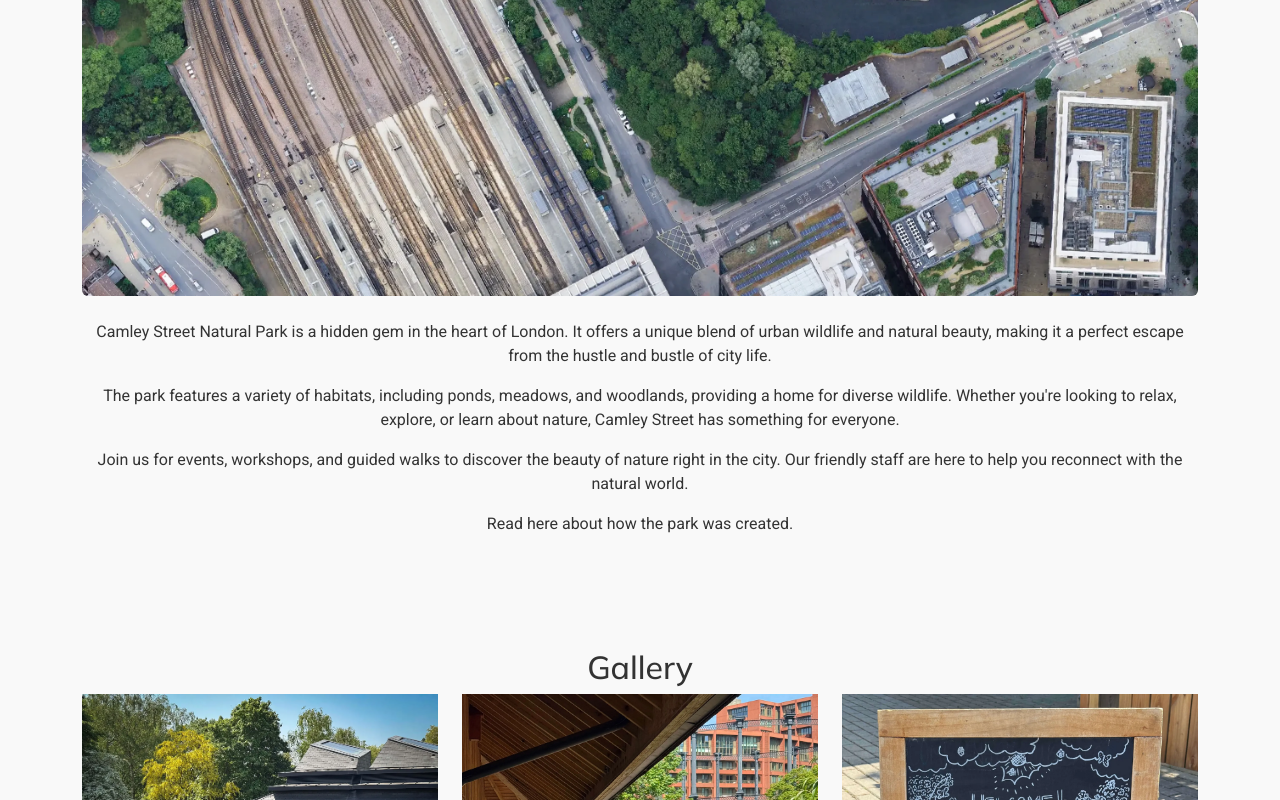
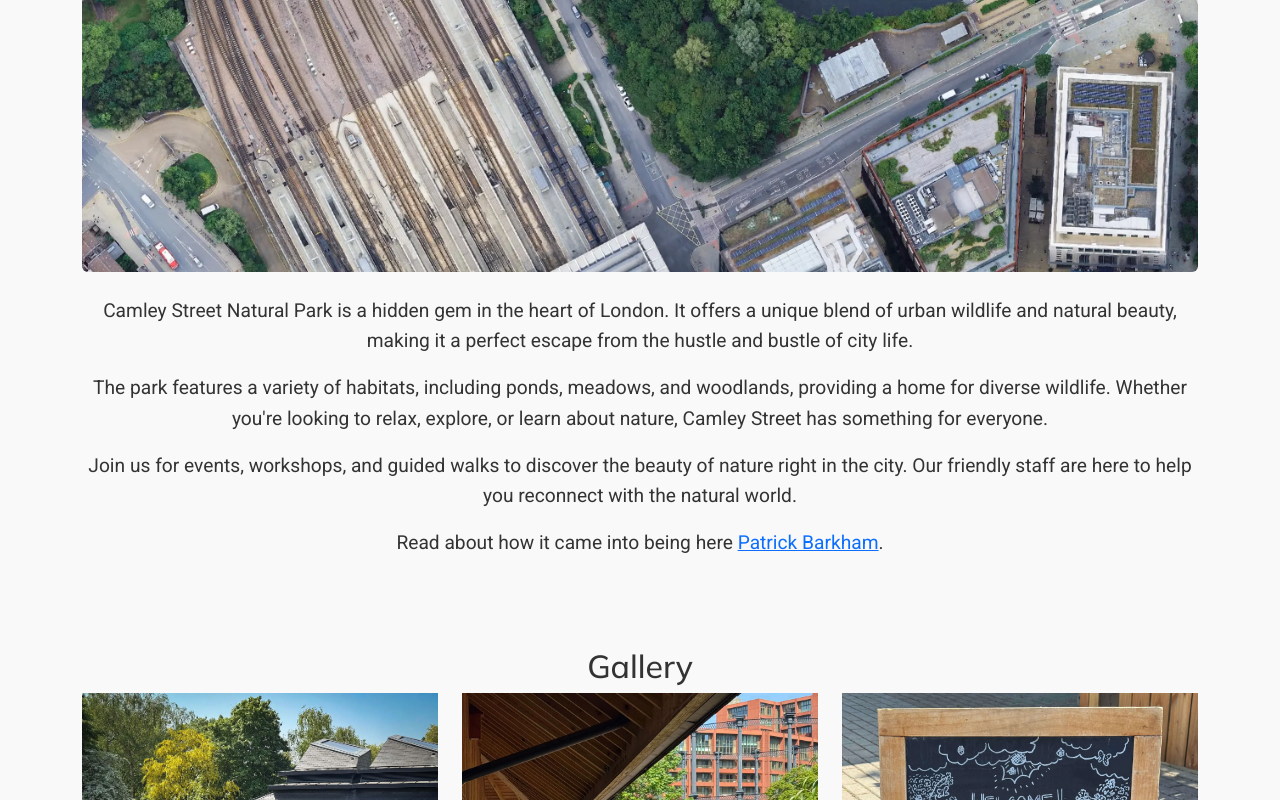
Before and after one commit to GavinKingcome/milestone-project1, a plain HTML site: page index.html in a window 1280 px wide. Shown: the part 1404-2204 px from the top of the page. Drawn offline with nearby package versions, Linux system fonts and the light colour scheme.

Commit message:
Increased the font size of the paragraphs in the about section

```diff
--- a/assets/css/styles.css
+++ b/assets/css/styles.css
@@ -13,6 +13,11 @@ h3 {
 
 p {
   font-family: "Roboto", sans-serif;
+}
+/* Target paragraphs in About section */
+#about p {
+  font-size: 1.2rem; /* Adjust the font size as needed */
+  line-height: 1.6; /* Optional: Improves readability */
 }
 html {
   scroll-behavior: smooth;
--- a/index.html
+++ b/index.html
@@ -81,7 +81,7 @@
     </div>
 
     <!-- Nav sections -->
-    <div id="about" class="container py-5">
+    <div id="about" class="container py-4">
       <h2 class="text-center mb-4">
         In the heart of King's Cross lies a small oasis
       </h2>
@@ -114,7 +114,14 @@
           reconnect with the natural world.
         </p>
         <p>
-          Read here about how the park was created.
+          Read about how it came into being here
+          <a
+            href="https://www.theguardian.com/environment/2021/aug/08/how-camley-street-brought-nature-to-the-heart-of-londons-kings-cross-conservation"
+            target="_blank"
+            rel="noopener noreferrer"
+          >
+            Patrick Barkham</a
+          >.
         </p>
       </div>
     </div>
```
